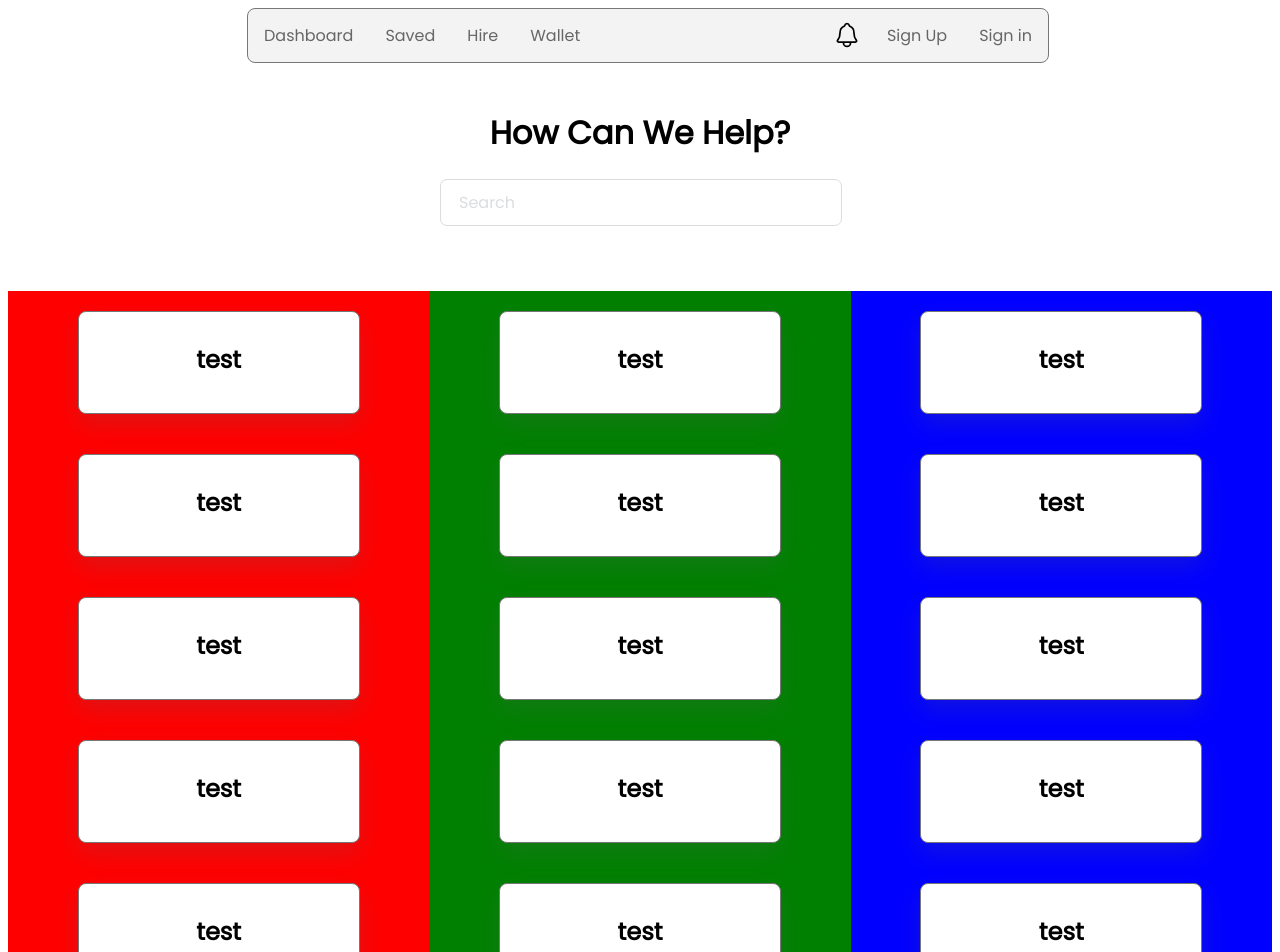
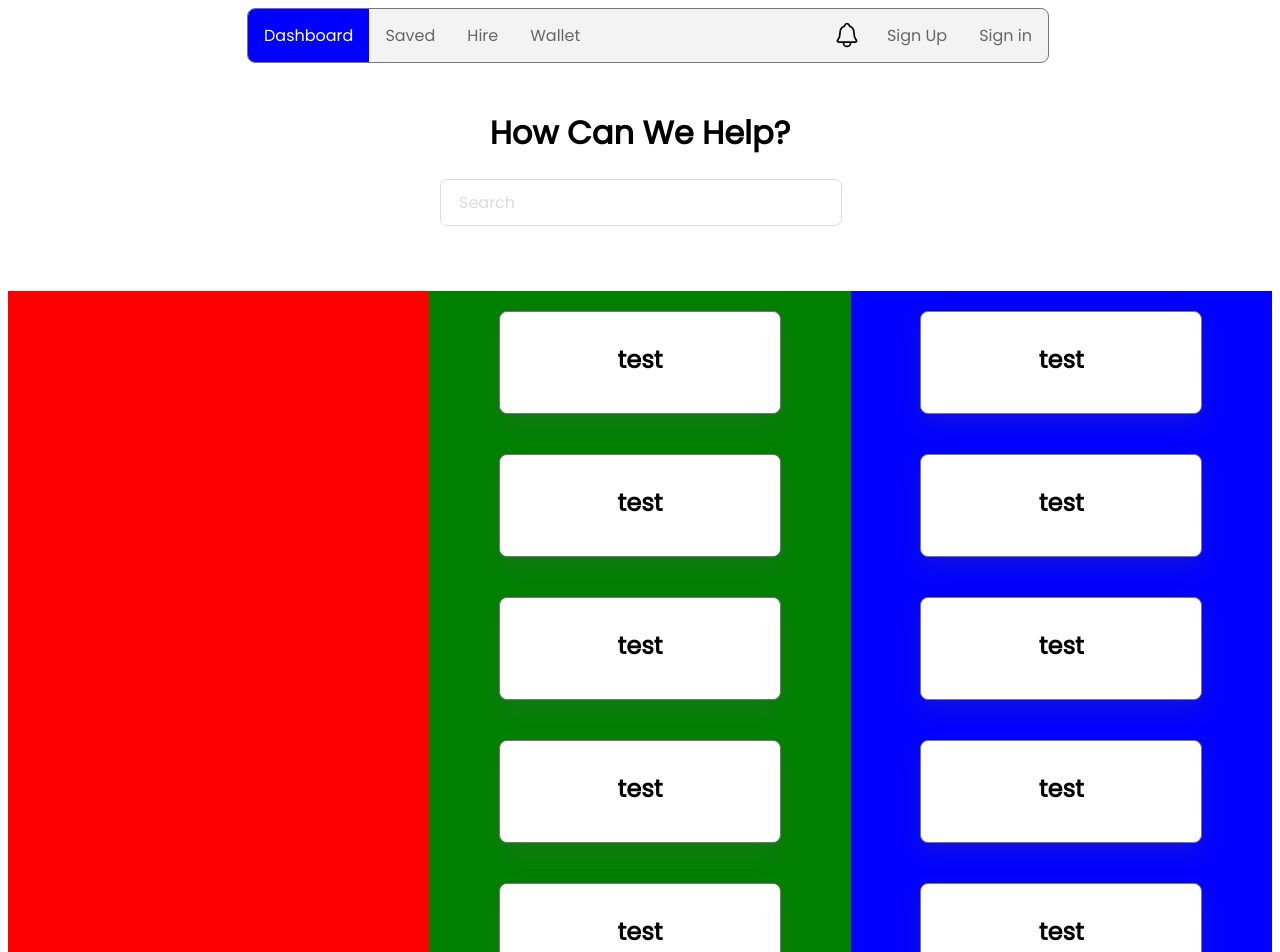
Before and after one commit to BryceBlankinship/RapidJobs, a React (Create React App) app: page /hire in a window 1280 px wide. Shown: the top 952 px of the page. Built offline with nearby package versions, Linux system fonts and the light colour scheme.

Commit message:
testing hire page

```diff
--- a/src/hire.jsx
+++ b/src/hire.jsx
@@ -13,9 +13,20 @@ import Search from './search.jsx';
  * to their stackoverflow question and it'll turn into a 'pretty' card-job :)
  */
 
+
 export default class HireView extends Component {
-    constructor(props){
+    constructor(props) {
         super(props);
+        this.state = {
+            titles: []
+        }
+    }
+
+    createList(){
+        for (let i = 0; i < 15; i++) {
+            this.state.titles.push('test' + i);
+        }
+
     }
 
     render() {
@@ -25,11 +36,10 @@ export default class HireView extends Component {
                 <Search placeholder='Search'></Search>
                 <div className="hire-container">
                     <div className="left-column">
-                        <Card width="200px" title="test" />
-                        <Card width="200px" title="test" />
-                        <Card width="200px" title="test" />
-                        <Card width="200px" title="test" />
-                        <Card width="200px" title="test" />
+                        {this.state.titles.forEach(element => {
+                            console.log(element);
+                            return <Card title={element}/>
+                        })}
                     </div>
                     <div className="middle-column">
                         <Card width="200px" title="test" />
--- a/src/index.jsx
+++ b/src/index.jsx
@@ -12,11 +12,13 @@ import './jobs.css';
 import './navbar.css';
 
 
-// going to save the navbar's state in sessionStorage so if you refresh it will stay
 export default class Navbar extends Component {
     constructor(props){
         super(props);
         this.state = { option: 0 };
+        if(!window.sessionStorage.getItem("option")) {
+            window.sessionStorage.setItem("option", 0);
+        }
     }
 
     setNavbarState(index){
--- a/src/search.jsx
+++ b/src/search.jsx
@@ -5,15 +5,21 @@ import './auth.css';
 export default class Search extends Component {
     constructor(props){
         super(props);
+        this.state = {
+            searchField: ''
+        };
     }
 
-    render() {
+    render(){
         return (
             <div className="search-container">
                 <div className="searchbox">
                     <div className="inputContainer">
                         <input type='text' className='input' id='search' placeholder='a' onChange={event => {
-
+                            this.setState({searchField: event.currentTarget.value}, () => {
+                                // filter results from card list
+                                console.log(this.state.searchField);
+                            });
                         }}></input>
                         <label className='label'>{this.props.placeholder}</label>
                     </div>
```
